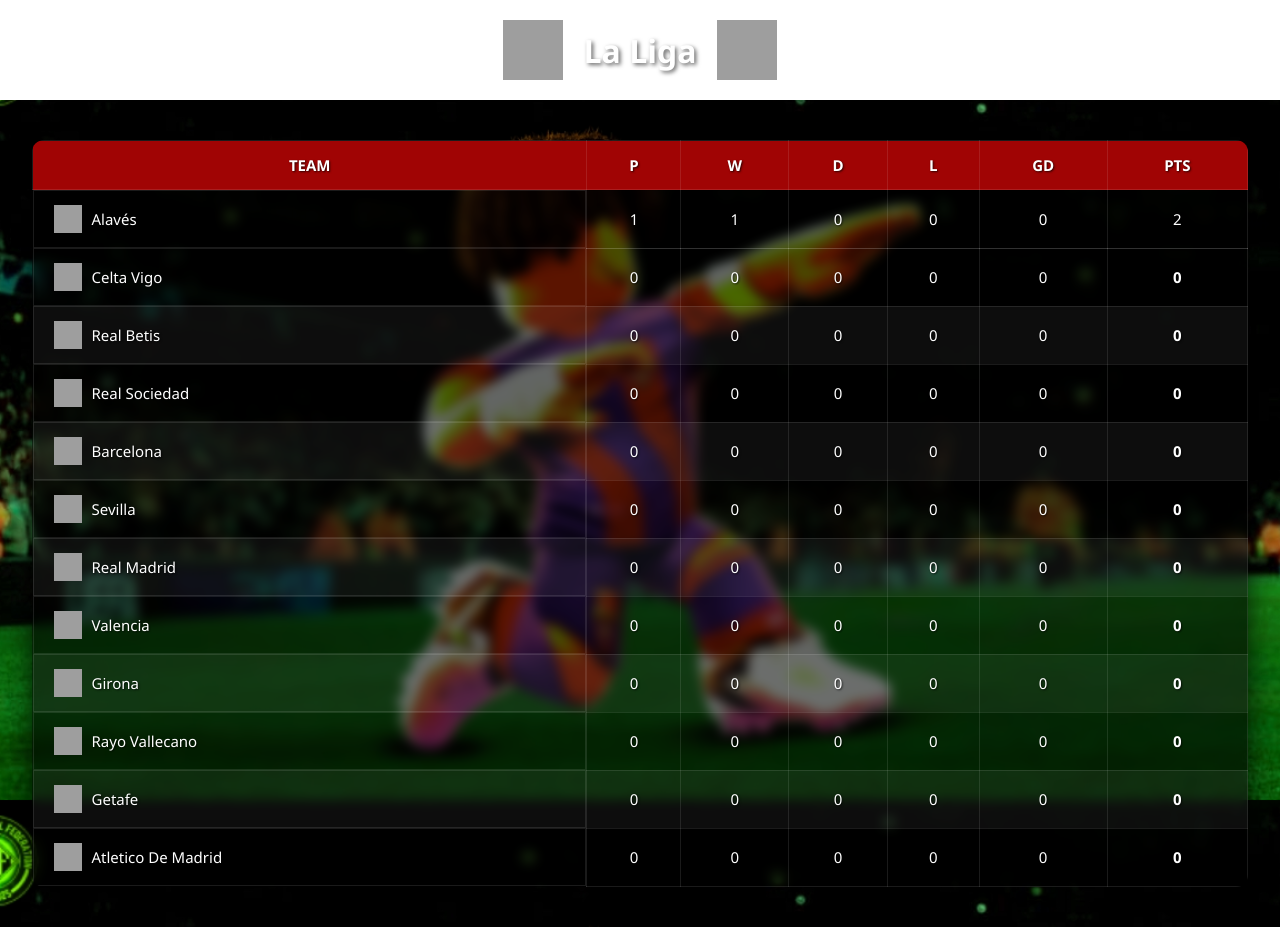
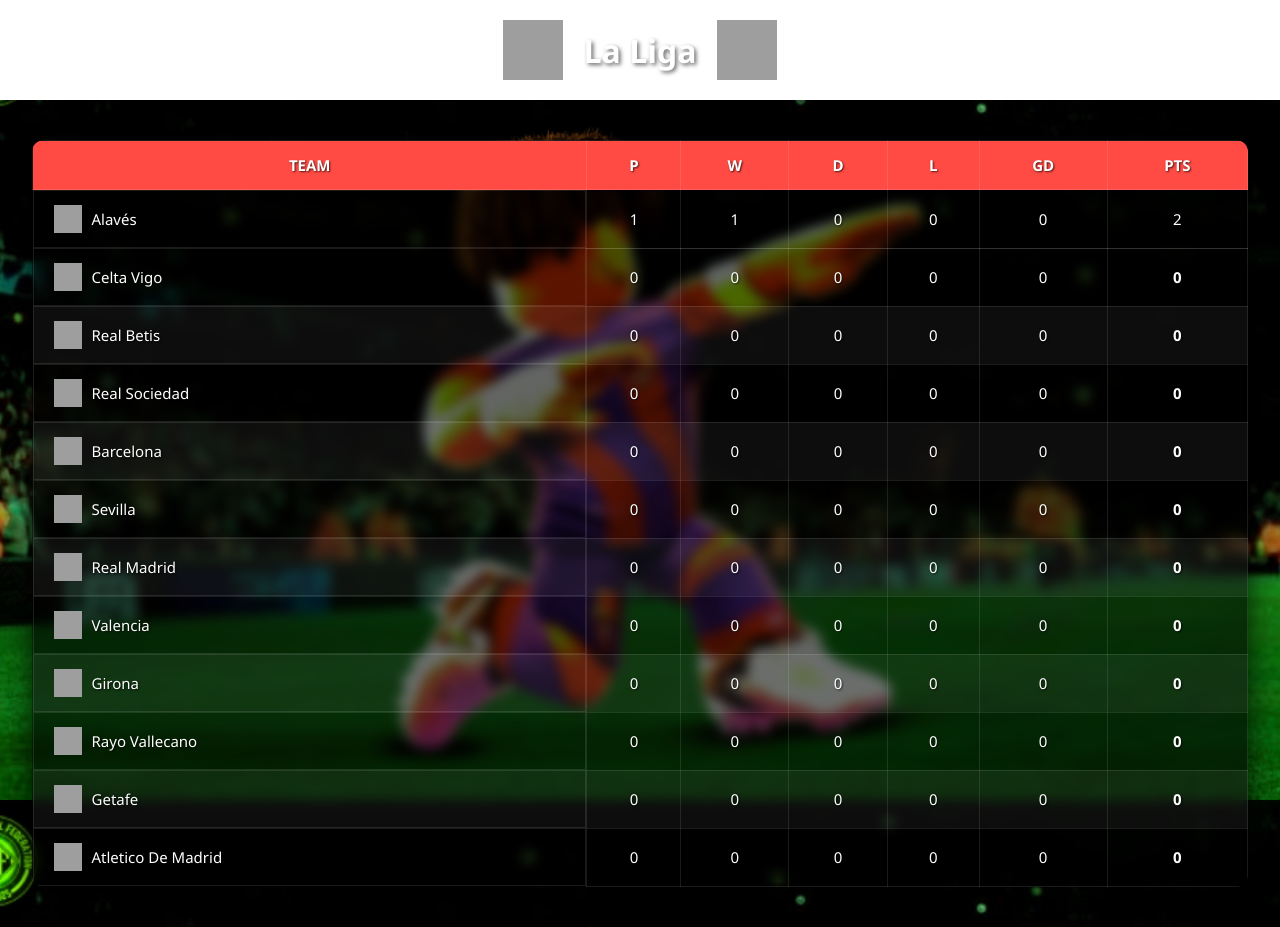
Before and after one commit to martindagoat213/La-Liga-Table, a plain HTML site: page index.html in a window 1280 px wide. Drawn offline with Linux system fonts and the light colour scheme; grey boxes are pictures that could not be loaded.

Commit message:
Update index.html

```diff
--- a/index.html
+++ b/index.html
@@ -10,7 +10,7 @@
     background-size: cover;
     margin: 0;
     padding: 0;
-    color: #fff;
+    color: #ff4b44;
     overflow-x: hidden;
   }
 
@@ -57,7 +57,7 @@
   }
 
   th {
-    background-color: #a00404;
+    background-color: #ff4b44;
     color: white;
     text-transform: uppercase;
   }
```
